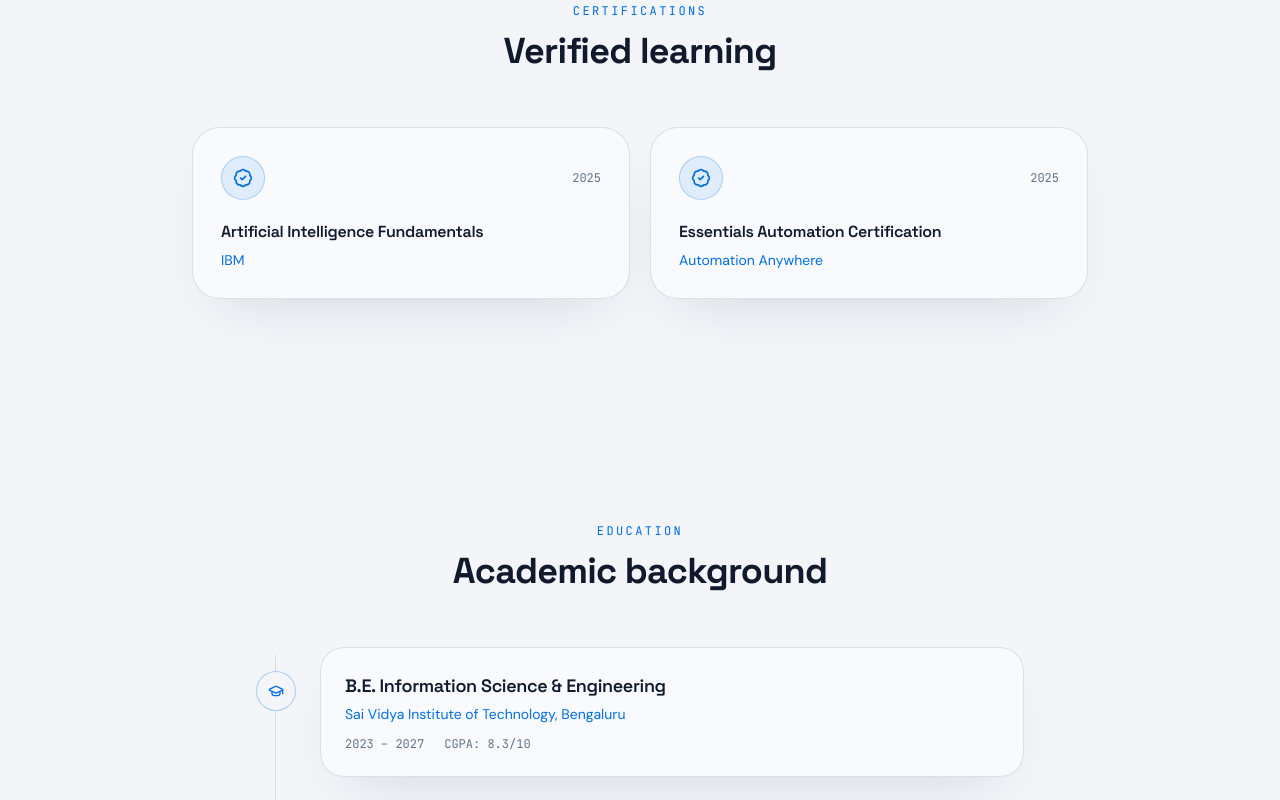
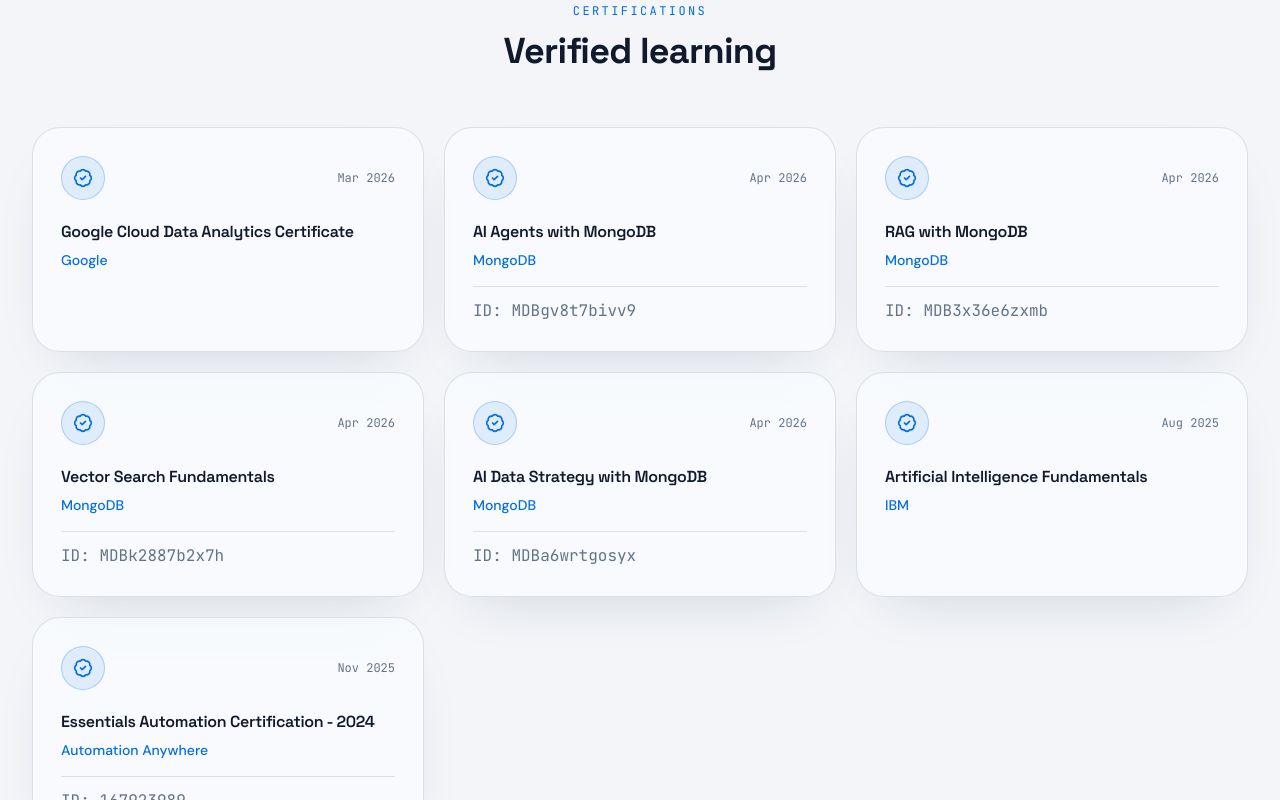
Before and after one commit to ananyaraghavendra-13/portfolio, a React (Vite) app: page / in a window 1280 px wide. Shown: the part 4800-5600 px from the top of the page. Built offline with nearby package versions, Linux system fonts and the light colour scheme.

Commit message:
Add MongoDB, Google Cloud, IBM, and Automation Anywhere certifications with credential IDs

```diff
--- a/src/components/Certifications.tsx
+++ b/src/components/Certifications.tsx
@@ -12,12 +12,13 @@
           title="Verified learning"
         />
 
-        <div className="mx-auto mt-14 grid max-w-4xl gap-5 sm:grid-cols-2">
+        <div className="mt-14 grid gap-5 sm:grid-cols-2 lg:grid-cols-3">
           {certificationsData.map((item) => (
             <div
               key={item.title}
-              className="reveal glass glass-hover rounded-3xl p-7"
+              className="reveal glass glass-hover flex flex-col justify-between rounded-3xl p-7"
             >
+              <div>
                 <div className="grid grid-cols-[minmax(0,1fr)_auto] items-center gap-4">
                   <span className="grid size-11 place-items-center rounded-2xl border border-primary/25 bg-primary/10 text-primary">
                     <BadgeCheck className="size-5" />
@@ -27,8 +28,17 @@
                   </span>
                 </div>
 
-              <h3 className="mt-5 text-base font-semibold">{item.title}</h3>
-              <p className="mt-1.5 text-sm text-primary">{item.issuer}</p>
+                <h3 className="mt-5 text-base font-semibold leading-snug">{item.title}</h3>
+                <p className="mt-1.5 text-sm font-medium text-primary">{item.issuer}</p>
+              </div>
+
+              {item.credentialId && (
+                <div className="mt-4 border-t border-border/60 pt-3">
+                  <p className="font-mono text-[11px] text-muted-foreground truncate">
+                    ID: <span className="text-foreground/80">{item.credentialId}</span>
+                  </p>
+                </div>
+              )}
             </div>
           ))}
         </div>
--- a/src/data/portfolioData.ts
+++ b/src/data/portfolioData.ts
@@ -33,6 +33,7 @@
   title: string;
   issuer: string;
   year: string;
+  credentialId?: string;
 }
 
 export interface EducationItem {
@@ -200,14 +201,44 @@
 
 export const certificationsData: CertificationItem[] = [
   {
+    title: 'Google Cloud Data Analytics Certificate',
+    issuer: 'Google',
+    year: 'Mar 2026',
+  },
+  {
+    title: 'AI Agents with MongoDB',
+    issuer: 'MongoDB',
+    year: 'Apr 2026',
+    credentialId: 'MDBgv8t7bivv9',
+  },
+  {
+    title: 'RAG with MongoDB',
+    issuer: 'MongoDB',
+    year: 'Apr 2026',
+    credentialId: 'MDB3x36e6zxmb',
+  },
+  {
+    title: 'Vector Search Fundamentals',
+    issuer: 'MongoDB',
+    year: 'Apr 2026',
+    credentialId: 'MDBk2887b2x7h',
+  },
+  {
+    title: 'AI Data Strategy with MongoDB',
+    issuer: 'MongoDB',
+    year: 'Apr 2026',
+    credentialId: 'MDBa6wrtgosyx',
+  },
+  {
     title: 'Artificial Intelligence Fundamentals',
     issuer: 'IBM',
-    year: '2025',
+    year: 'Aug 2025',
   },
   {
-    title: 'Essentials Automation Certification',
+    title: 'Essentials Automation Certification - 2024',
     issuer: 'Automation Anywhere',
-    year: '2025',
+    year: 'Nov 2025',
+    credentialId: '167923989',
   },
 ];
 
```
Lines whose indentation alone changed are shown as unchanged.
